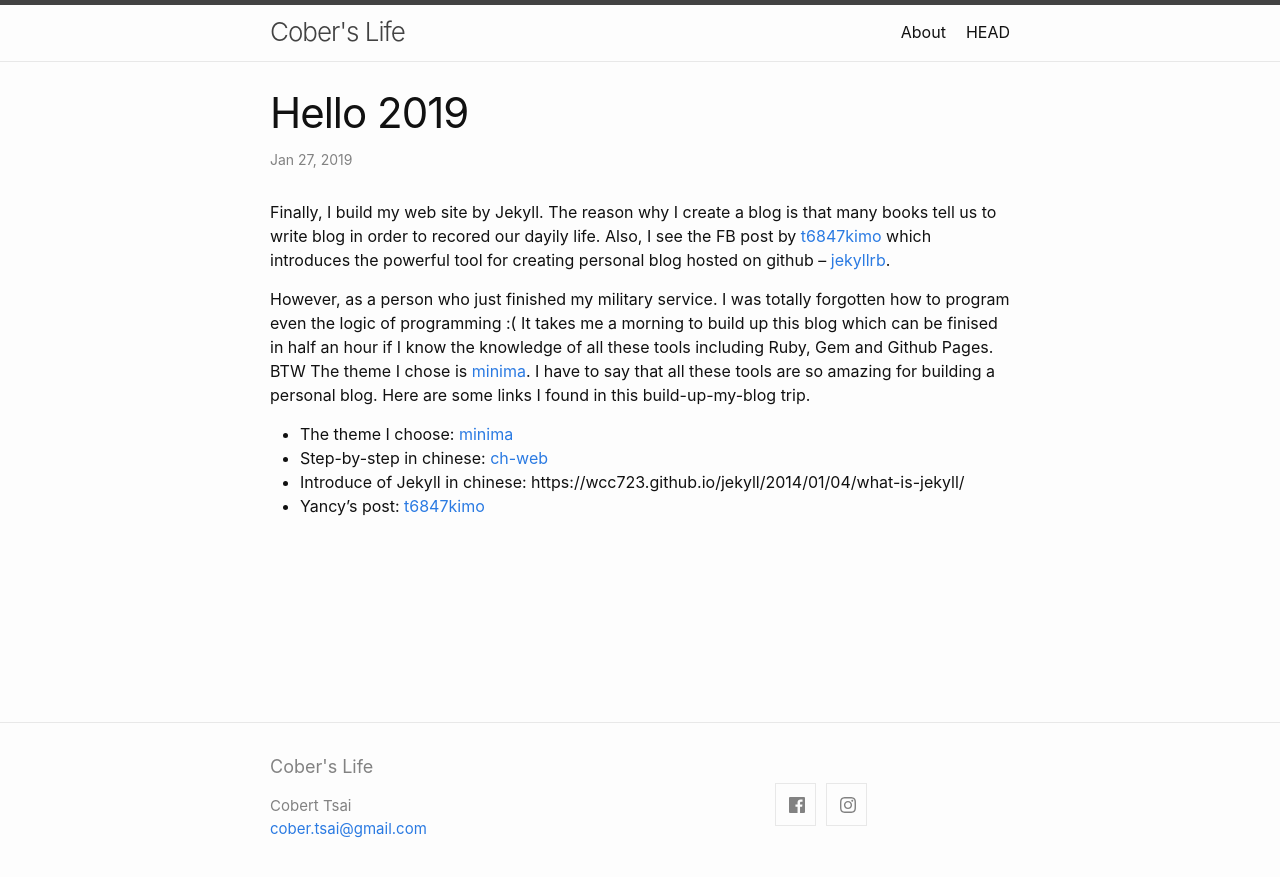
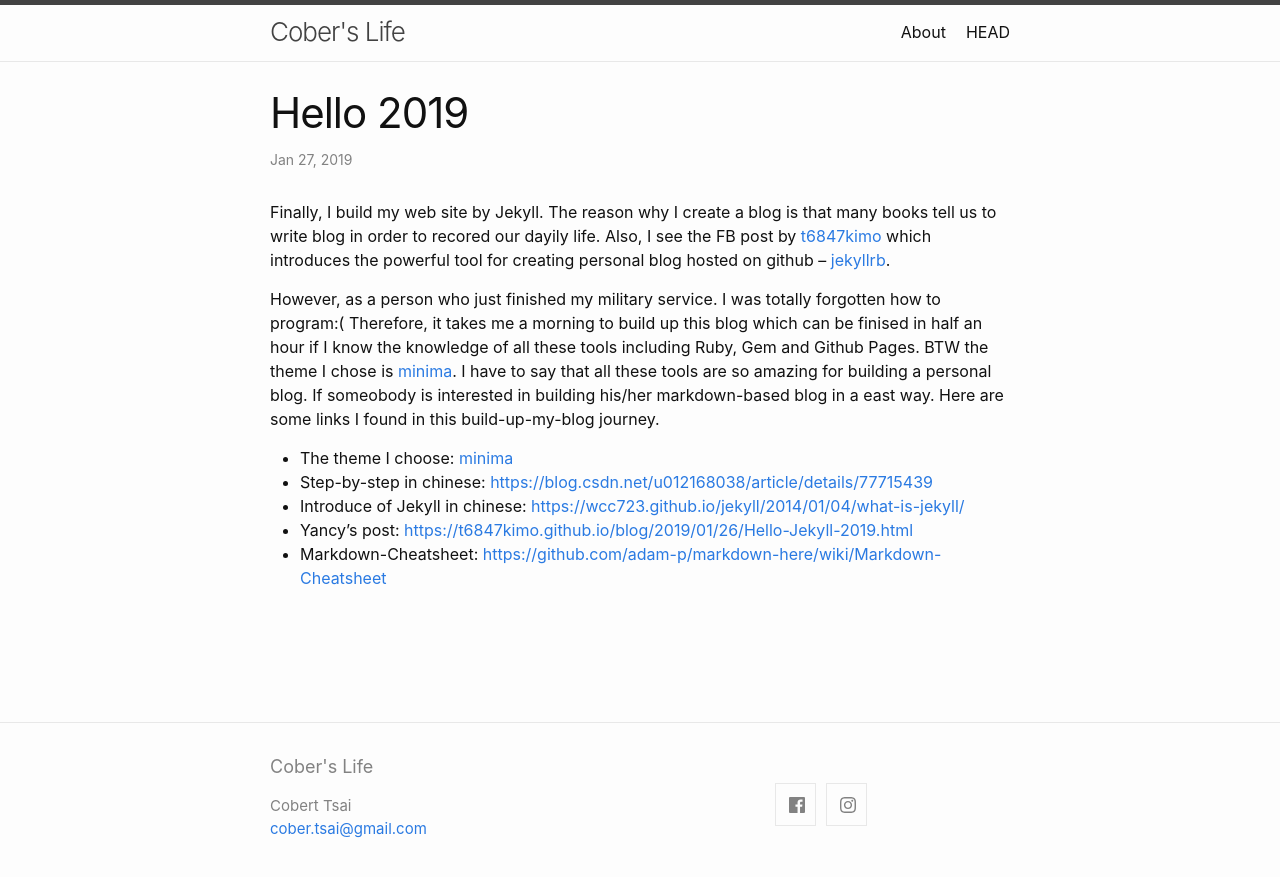
Before and after one commit to cobertsai/blog, a Jekyll site: the page built from _posts/2019-01-27-hello-2019.md, in a window 1280 px wide. Shown: the top 877 px of the page. Built offline with Jekyll 4.4.1, drawn with Linux system fonts in a browser that asks for light colours.

Commit message:
Edit my First post

```diff
--- a/_posts/2019-01-27-hello-2019.md
+++ b/_posts/2019-01-27-hello-2019.md
@@ -4,13 +4,15 @@ layout: post
 
 Finally, I build my web site by Jekyll. The reason why I create a blog is that many books tell us to write blog in order to recored our dayily life. Also, I see the FB post by [t6847kimo] which introduces the powerful tool for creating personal blog hosted on github -- [jekyllrb].
 
-However, as a person who just finished my military service. I was totally forgotten how to program even the logic of programming :( It takes me a morning to build up this blog which can be finised in half an hour if I know the knowledge of all these tools including Ruby, Gem and Github Pages. BTW The theme I chose is [minima]. I have to say that all these tools are so amazing for building a personal blog. Here are some links I found in this build-up-my-blog trip.
+However, as a person who just finished my military service. I was totally forgotten how to program:( Therefore, it takes me a morning to build up this blog which can be finised in half an hour if I know the knowledge of all these tools including Ruby, Gem and Github Pages. BTW the theme I chose is [minima]. I have to say that all these tools are so amazing for building a personal blog. If someobody is interested in building his/her markdown-based blog in a east way. Here are some links I found in this build-up-my-blog journey.
 - The theme I choose: [minima]
-- Step-by-step in chinese: [ch-web]
-- Introduce of Jekyll in chinese: https://wcc723.github.io/jekyll/2014/01/04/what-is-jekyll/
-- Yancy's post: [t6847kimo]
+- Step-by-step in chinese: [https://blog.csdn.net/u012168038/article/details/77715439](https://blog.csdn.net/u012168038/article/details/77715439)
+- Introduce of Jekyll in chinese: [https://wcc723.github.io/jekyll/2014/01/04/what-is-jekyll/](https://wcc723.github.io/jekyll/2014/01/04/what-is-jekyll/)
+- Yancy's post: [https://t6847kimo.github.io/blog/2019/01/26/Hello-Jekyll-2019.html](https://t6847kimo.github.io/blog/2019/01/26/Hello-Jekyll-2019.html)
+- Markdown-Cheatsheet: [https://github.com/adam-p/markdown-here/wiki/Markdown-Cheatsheet](https://github.com/adam-p/markdown-here/wiki/Markdown-Cheatsheet)
 
 [minima]: https://github.com/jekyll/minima
 [jekyllrb]: https://jekyllrb.com/
 [ch-web]: https://blog.csdn.net/u012168038/article/details/77715439
+[introduce-of-jekyll]: https://wcc723.github.io/jekyll/2014/01/04/what-is-jekyll/
 [t6847kimo]: https://t6847kimo.github.io/blog/2019/01/26/Hello-Jekyll-2019.html
```
Also changed, not shown: about.md (+1 -1 lines).
